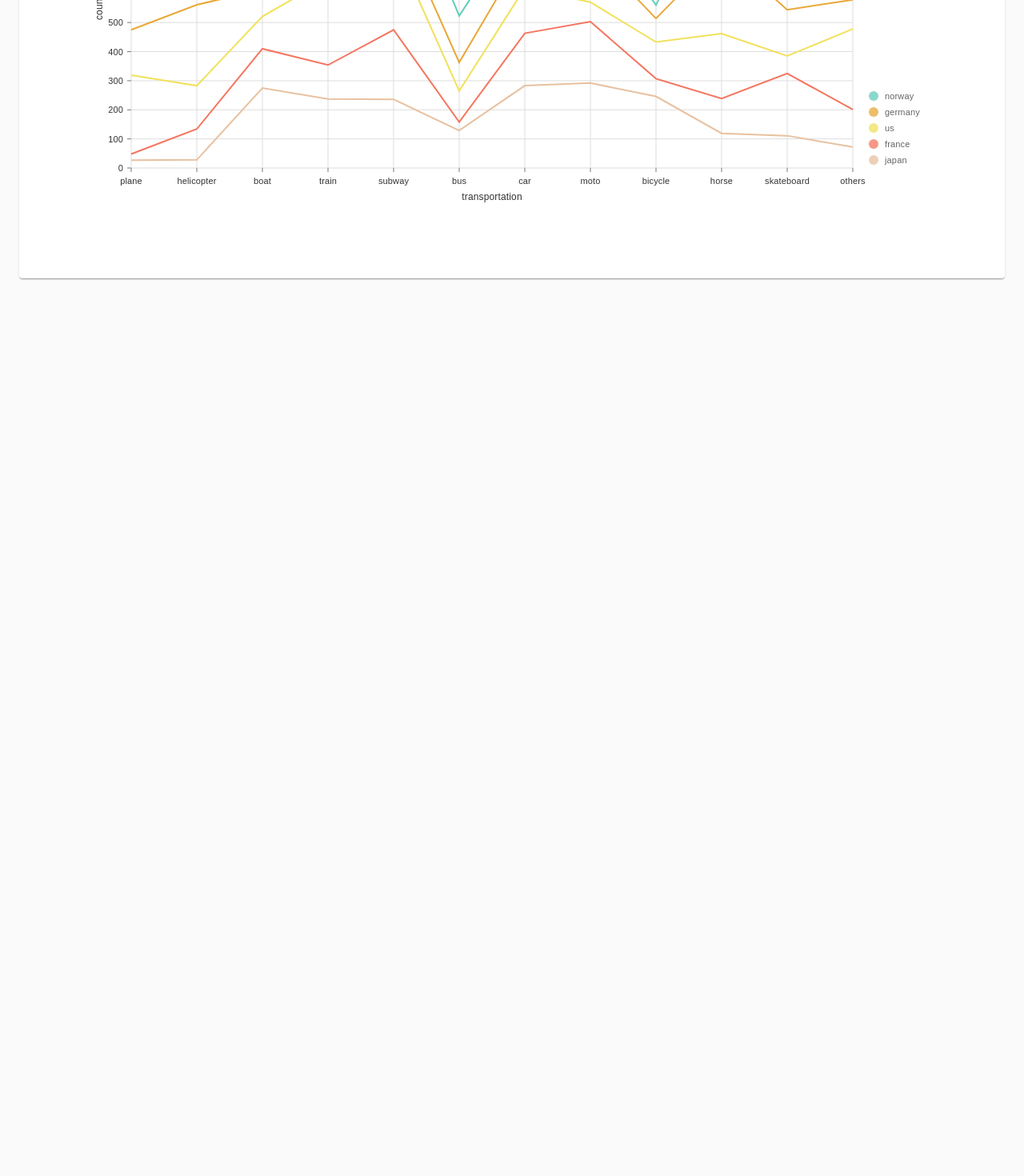
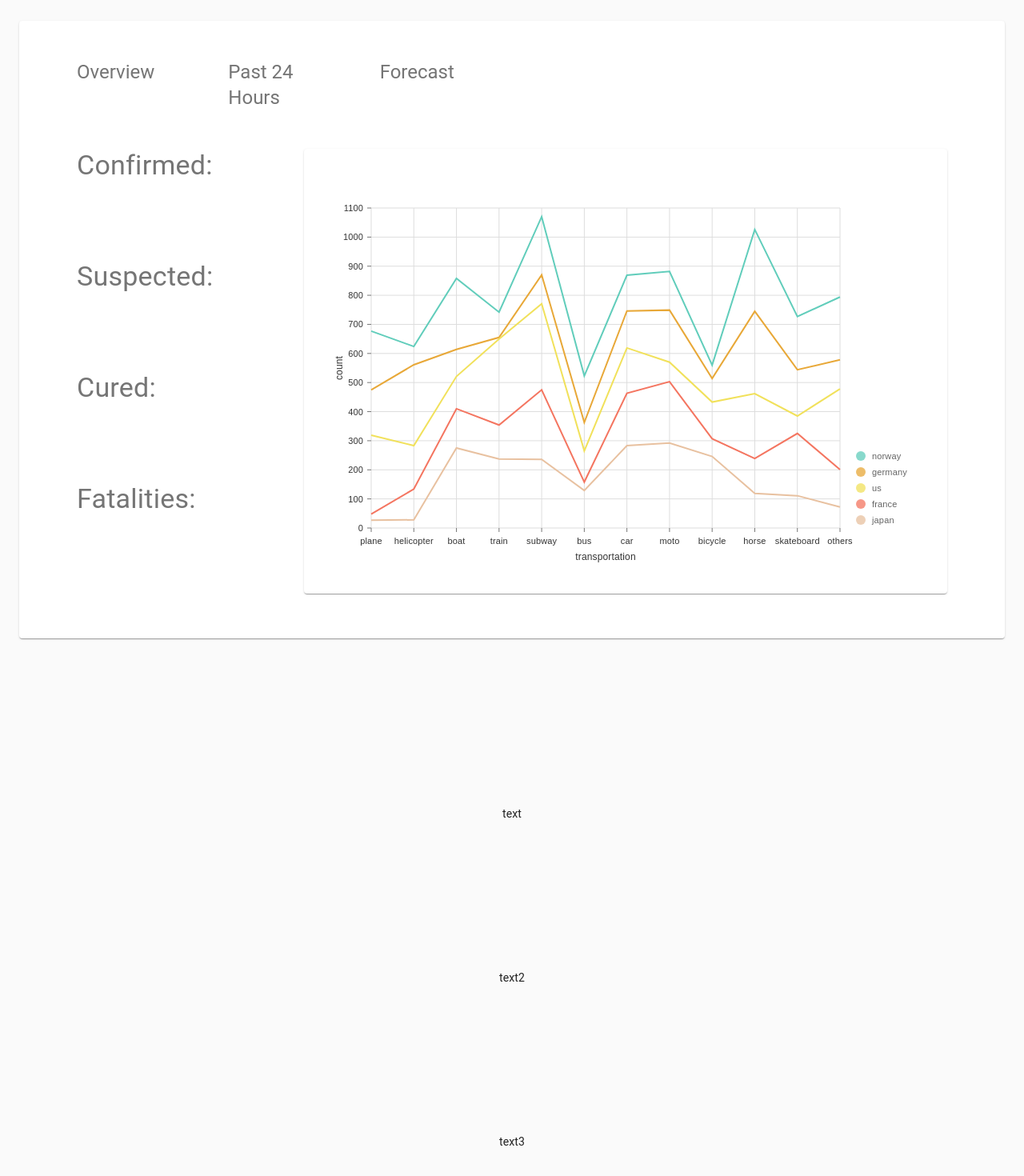
Before and after one commit to DrFacepalm/WuHan-Epidemic-Status-Checking, a React (Create React App) app in the folder front-end/: page / in a window 1280 px wide. Shown: the part 1172-2642 px from the top of the page at 80% size. Before the commit the page ends 1544 px from the top, so only its background shows below. Built offline with nearby package versions, Linux system fonts and the light colour scheme.

Commit message:
begin tab menu prototyping

```diff
--- a/front-end/src/App.js
+++ b/front-end/src/App.js
@@ -35,9 +35,7 @@ const useStyles = makeStyles(theme => ({
   title: {
     flexGrow: 1,
     color: 'white',
-    textAlign: 'center',
-    height: 80,
-    backgroundColor: blue[600]
+    backgroundColor: "#1b1b1b"
   },
   paper: {
     padding: theme.spacing(2),
@@ -48,7 +46,7 @@ const useStyles = makeStyles(theme => ({
   },
   card: {
     minWidth: 275,
-    padding: theme.spacing(8),
+    padding: theme.spacing(1),
   },
   gridItem: {
     padding: theme.spacing(3),
@@ -59,8 +57,31 @@ const useStyles = makeStyles(theme => ({
   contentGridItem: {
     paddingTop: "30px",
   },
+  contents: {
+    paddingLeft: theme.spacing(3),
+    paddingRight: theme.spacing(3)
+  },
+  textComponent_0: {
+    textAlign: 'left',
+    color: "#757575",
+    variant: "h3",
+  },
+  testStyle: {
+    height: "100%",
+  },
+  overviewTextStyle: {
+    height: "100%",
+  },
+  titleComponent_0: {
+    textAlign: "left",
+    color: "#757575",
+    variant: "h5"
+  }
 
 }));
+
+
+
 
 // Title Banner
 
@@ -229,17 +250,117 @@ function ContentGridContainer() {
       <Grid item xs={12} className={classes.contentGridItem}>
         <GraphComponent/>
       </Grid>
+      <Grid item xs={12} className={classes.contentGridItem}>
+        <Content/>
+      </Grid>
     </Grid>
   )
 }
 
 
 
-function MyAppBar(props) {
+
+// Prototyping Next Design
+
+
+const TitleBar = (titles) => {
+  const classes = useStyles()
+
+  return (
+    <Grid item xs={12}>
+      <Grid container>
+        {
+          titles.map((title, index) => (
+            <Grid item xs={2} className={classes.gridItem}>
+              <Typography className={classes.titleComponent_0} variant="h5">
+                {title}
+              </Typography>
+            </Grid>
+          ))
+        }
+      </Grid>
+    </Grid>
+  )
+
+
+}
+
+const OverviewTextComponent = () => {
+  const classes = useStyles()
+
+
+  return (
+    <Grid container className={classes.overviewTextStyle} direction="column" justify="center" alignItems="baseline">
+      <Grid item xs={3}>
+        <Typography className={classes.textComponent_0} variant="h4">
+          Confirmed:
+        </Typography>
+      </Grid>
+      <Grid item xs={3}>
+        <Typography className={classes.textComponent_0} variant="h4">
+          Suspected:
+        </Typography>
+      </Grid>
+      <Grid item xs={3}>
+        <Typography className={classes.textComponent_0} variant="h4">
+          Cured:
+        </Typography>
+      </Grid>
+      <Grid item xs={3}>
+        <Typography className={classes.textComponent_0} variant="h4">
+          Fatalities:
+        </Typography>
+      </Grid>
+    </Grid>
+  )
+}
+
+const InfoBox = (type) => {
+  const classes = useStyles()
+
+  return (
+    <Grid item xs={12}>
+      <Grid container>
+        <Grid item xs={3} className={classes.gridItem}>
+          {OverviewTextComponent()}
+        </Grid>
+        <Grid item xs={9} className={classes.gridItem}>
+          {GraphComponent()}
+        </Grid>
+      </Grid>
+    </Grid>
+  )
+}
+
+function Content() {
+  const classes = useStyles();
+
+  const [ titles, setTitles ] = useState(["Overview", "Past 24 Hours", "Forecast"]);
+
+  return (
+
+      <Card className={classes.card}>
+        <CardContent>
+          <Grid container className={classes.contents}>
+            {TitleBar(titles)}
+            {InfoBox()}
+          </Grid>
+        </CardContent>
+      </Card>
+
+
+  )
+}
+
+
+
+
+
+function MenuBar(props) {
   const classes = useStyles()
   return (<AppBar position="sticky">
             <Toolbar className={classes.title}>
-              <Typography variant="h2" className={classes.title}>
+              <Typography variant="h6" className={classes.title}>
                 WuHan Epidemic Tracking
               </Typography>
 
@@ -248,17 +369,24 @@ function MyAppBar(props) {
           )
 }
 
-function TitleBar(props) {
-  return <h1 className="App-header">Some Title</h1>
-}
-
 
 function App() {
   return (
     <React.Fragment>
       <CssBaseline />
-      <MyAppBar/>
+      <MenuBar/>
       <ContentGridContainer/>
+      <Grid container spacing={0} direction="column" alignItems="center" justify="space-evenly" style={{ minHeight: '100vh'}} >
+        <Grid item xs={3}>
+          text
+        </Grid>
+        <Grid item xs={3}>
+          text2
+        </Grid>
+        <Grid item xs={3}>
+          text3
+        </Grid>
+      </Grid>
     </React.Fragment>
 
   );
```
